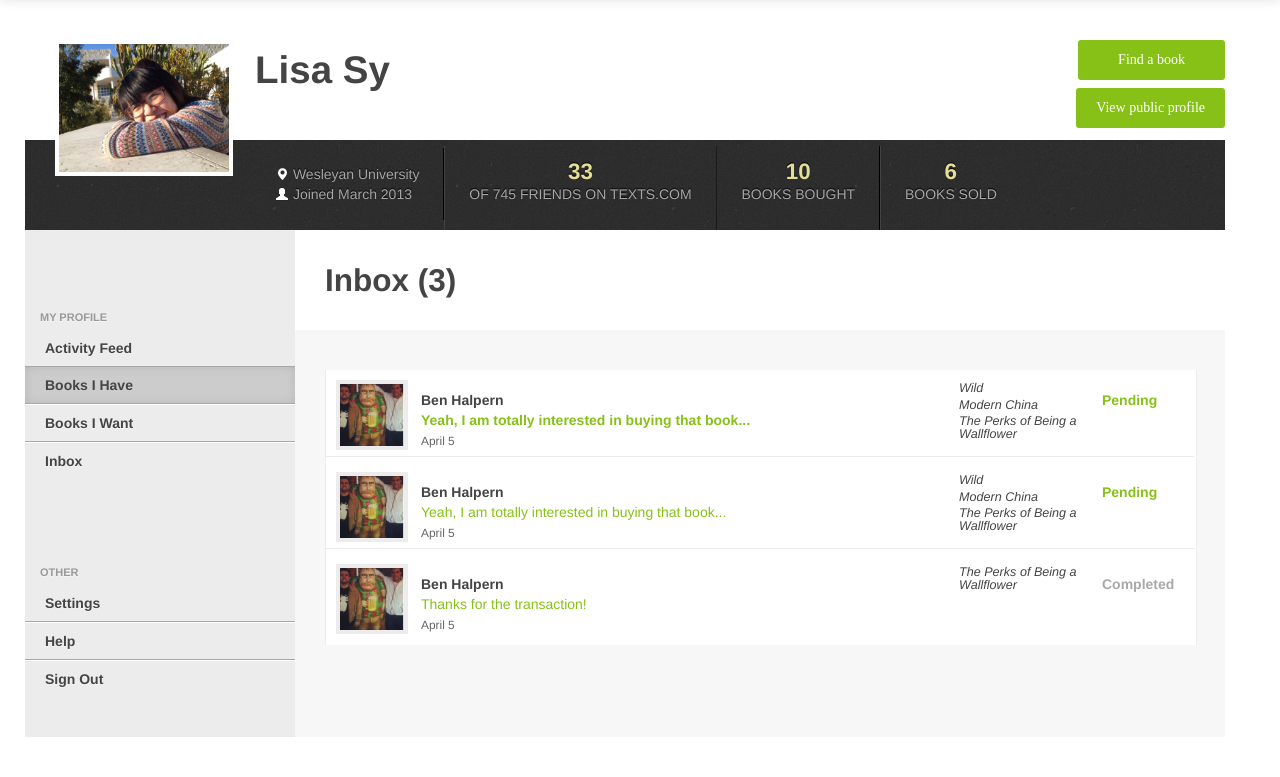
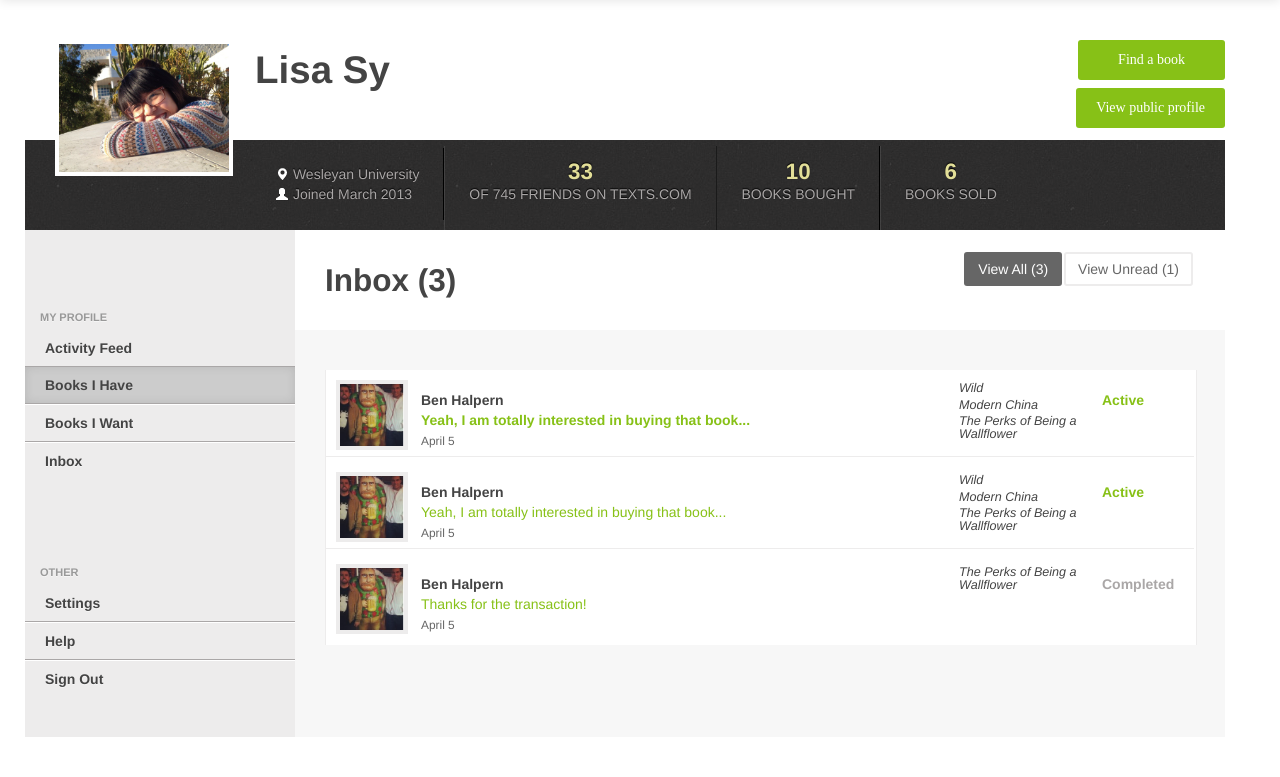
Before and after one commit to lisasy/texts, a PHP site: page /inbox.php in a window 1280 px wide. Shown: the part 60-837 px from the top of the page. Run offline with PHP 8.4, Linux system fonts and the light colour scheme; style sheets or scripts are compiled from the project's sources; some libraries are stand-ins or nearby versions.

Commit message:
fixed inbox a bit

```diff
--- a/inbox.php
+++ b/inbox.php
@@ -14,8 +14,17 @@
         <?php include 'profile-sidebar.php' ?>
         <section id="profile-content" class="span9">
             <header class="row">
-                <div class="span4"><h2>Inbox (3)</h2></div>
-                <div class="span5"></div>
+                <div class="span3">
+                    <h2>Inbox (3)</h2>
+                </div>
+                <div class="span6">
+                    <ul class="nav nav-pills pull-right">
+                      <li class="active">
+                        <a href="#">View All (3)</a>
+                      </li>
+                      <li><a href="#">View Unread (1)</a></li>
+                    </ul>
+                </div>
             </header>
             <article class="row">
                 <ul class="inbox table span9">
@@ -34,7 +43,7 @@
                             </ul>
                         </div>
                         <div class="transaction-status">
-                            <h5 class="pending">Pending</h5>
+                            <h5 class="active">Active</h5>
                         </div>
                     </li>
                     <li class="message-row">
@@ -52,7 +61,7 @@
                             </ul>
                         </div>
                         <div class="transaction-status">
-                            <h5 class="pending">Pending</h5>
+                            <h5 class="active">Active</h5>
                         </div>
                     </li>
                     <li class="message-row">
--- a/style/style.less
+++ b/style/style.less
@@ -195,10 +195,11 @@ a.facebook{
 .nav-pills{
 	li a{
 		border-radius: 3px;
-		border: 1px solid @side;
+		border: 2px solid @side;
 		color: @medium;
 	}
 	li.active a{
+		border: 2px solid transparent;
 		background: @medium;
 		&:hover{
 			background:@green;
@@ -409,7 +410,7 @@ ul.inbox{
 			float: left;
 			width: 82px;
 			//background: @side;
-			.pending{color:@green;}
+			.active{color:@green;}
 			.completed{color: @lighttext;}
 		}
 	}
```
